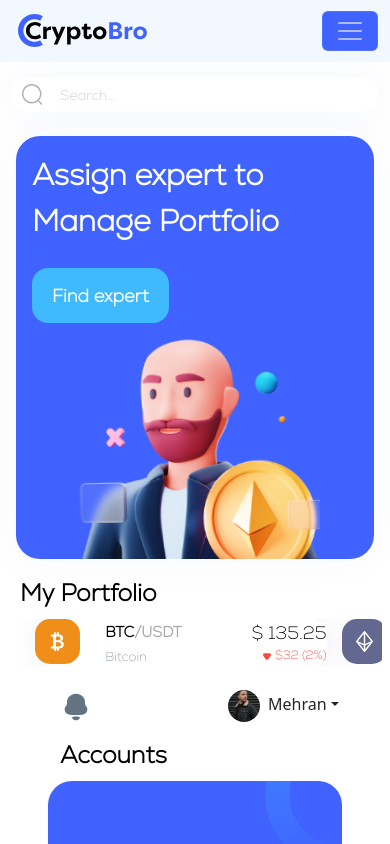
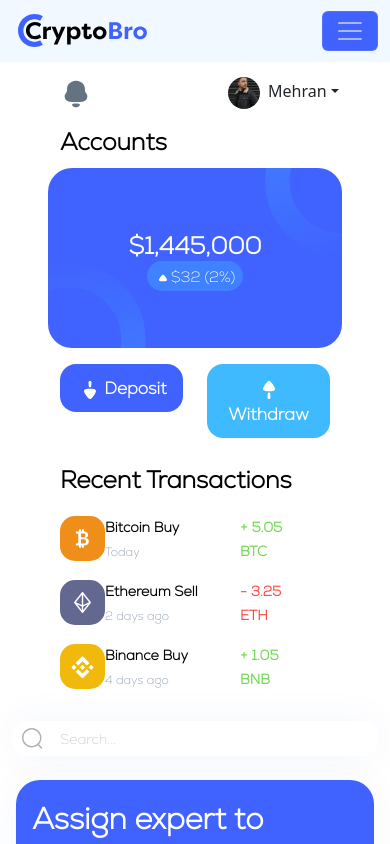
Before and after one commit to Mehranlip/Cryptobro-Dashoard-ReactJs, a React (Vite) app: page / in a window 390 px wide. Shown: the top 844 px of the page. Built offline with nearby package versions, Linux system fonts and the light colour scheme.

Commit message:
fix order main page

```diff
--- a/src/data/recent-transactions-data.js
+++ b/src/data/recent-transactions-data.js
@@ -24,8 +24,6 @@ const transaction_data = [
         status: "Buy"
     },
 
-
-
 ]
 
 
--- a/src/page/MainDashboard.jsx
+++ b/src/page/MainDashboard.jsx
@@ -7,13 +7,13 @@ import Accounts from '../components/Accounts'
 function MainDashboard() {
     return (
         <div className='col-12 col-md-9 container'>
-            <div className='row justify-content-evenly'>
-                <div className='col-12 col-md-7'>
+            <div className='row justify-content-evenly '>
+                <div className='col-12 col-md-7 order-1 order-md-0'>
                     <Searchbar />
                     <Banner />
                     <Portfolio />
                 </div>
-                <div className='col-12 col-md-5'>
+                <div className='col-12 col-md-5 order-0 order-md-1'>
                     <Accounts />
                 </div>
             </div>
```
